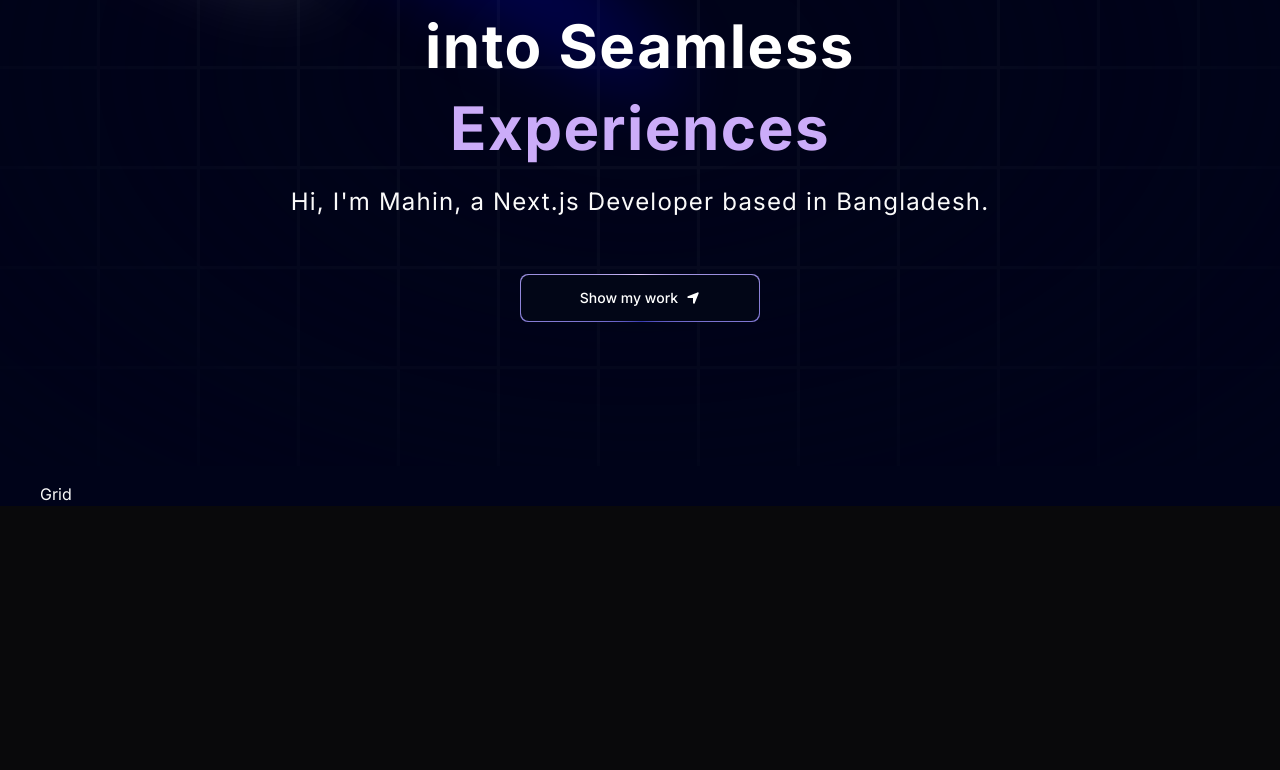
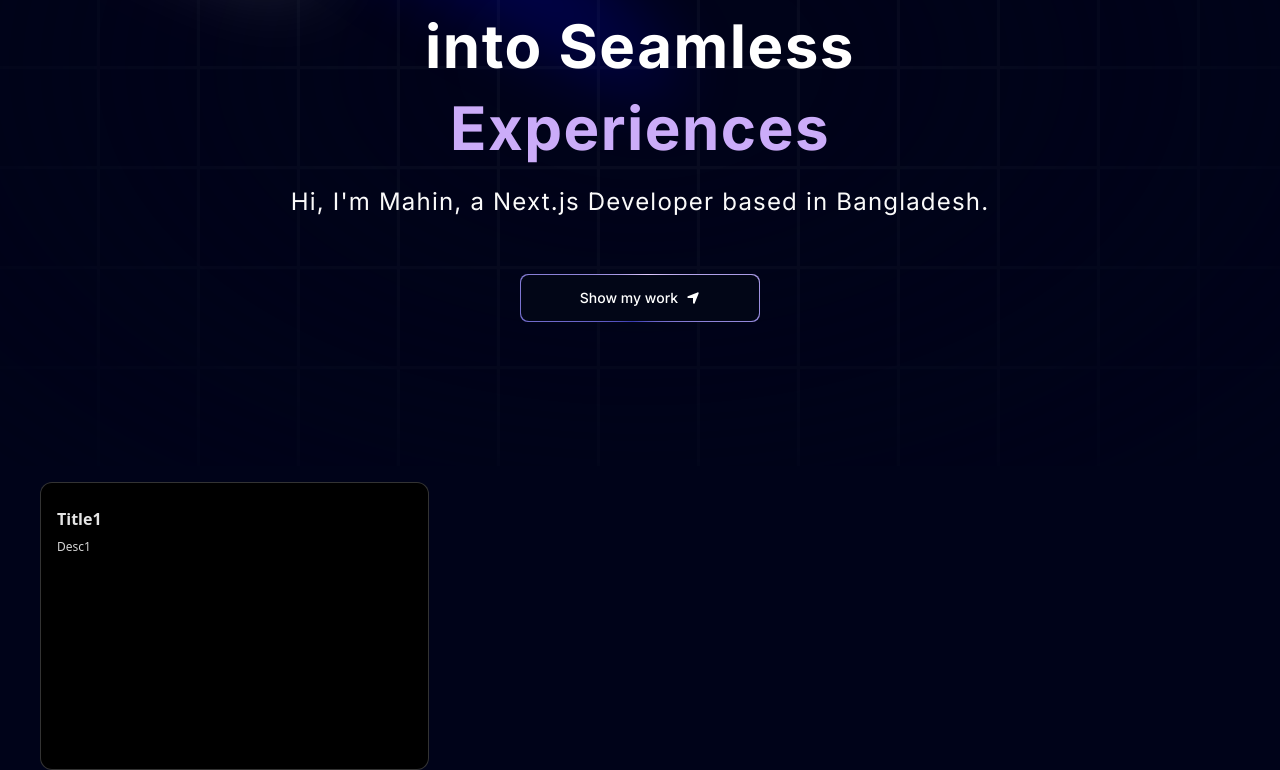
Before and after one commit to capmahin/Portfolio, a Next.js app: page / in a window 1280 px wide. Shown: the part 334-1104 px from the top of the page. Before the commit the page ends 840 px from the top, so only its background shows below. Built offline with nearby package versions, Linux system fonts and the light colour scheme.

Commit message:
add title description id

```diff
--- a/components/Grid.tsx
+++ b/components/Grid.tsx
@@ -1,8 +1,21 @@
-import React from 'react'
+import { BentoGrid, BentoGridItem } from './ui/BentoGrid'
 
 const Grid = () => {
   return (
-    <div>Grid</div>
+    <section id='about'>
+     <BentoGrid>
+        {
+          [{title:'Title1', description:'Desc1', id:1}].map((item)=>(
+            <BentoGridItem
+            id={item.id}
+            key={item.id}
+            title={item.title}
+            description={item.description}
+            />
+          ))
+        }
+     </BentoGrid>
+    </section>
   )
 }
 
--- a/components/ui/BentoGrid.tsx
+++ b/components/ui/BentoGrid.tsx
@@ -25,17 +25,19 @@
   description,
   header,
   icon,
+  id,
 }: {
   className?: string;
   title?: string | React.ReactNode;
   description?: string | React.ReactNode;
   header?: React.ReactNode;
   icon?: React.ReactNode;
+  id: number;
 }) => {
   return (
     <div
       className={cn(
-        "row-span-1 rounded-xl group/bento hover:shadow-xl transition duration-200 shadow-input dark:shadow-none p-4 dark:bg-black dark:border-white/[0.2] bg-white border border-transparent justify-between flex flex-col space-y-4",
+        "row-span-1 rounded-xl group/bento hover:shadow-xl transition duration-200 shadow-input dark:shadow-none p-4 dark:bg-black dark:border-white/[0.2] bg-white border border-transparent justify-between flex flex-col space-y-4 border-red-500",
         className
       )}
     >
```
